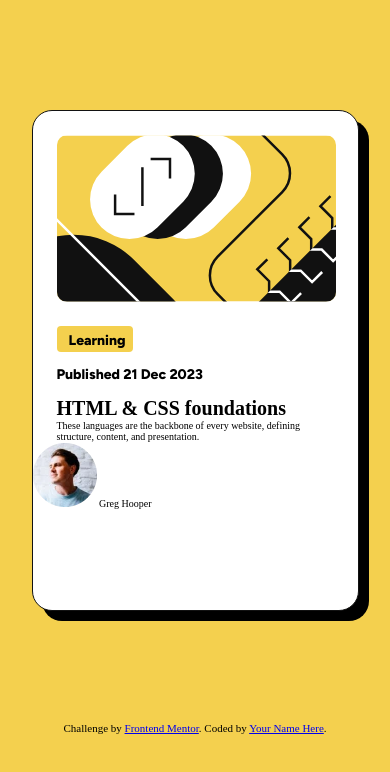
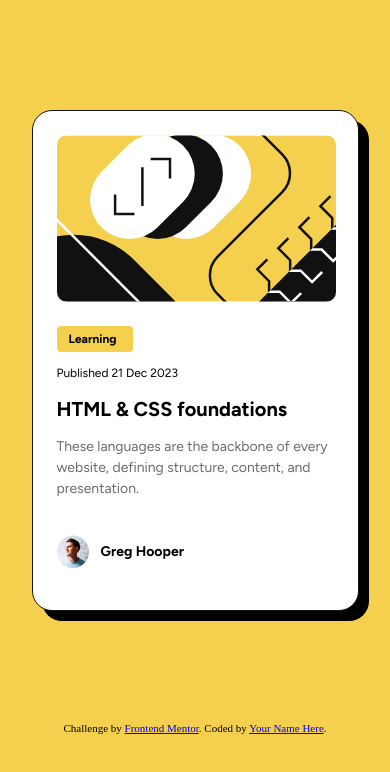
Before and after one commit to gillaercio/blog-preview-card-main, a plain HTML site: page index.html in a window 390 px wide. Drawn offline with Linux system fonts and the light colour scheme.

Commit message:
Mobile-first finished

```diff
--- a/assets/css/global.css
+++ b/assets/css/global.css
@@ -18,8 +18,10 @@ html {
   --gray-950: hsl(0, 0%, 7%);
 
   --font-family: 'Figtree', Arial, Helvetica, sans-serif;
-  --text-lg: bolder 2.4em/150% var(--font-family);
-  --text-md: 1.6em/150% var(--font-family);
-  --text-sm: 1.4em/150% var(--font-family);
-  --text: bolder 1.4em/150% var(--font-family);
+  --text-preset: bolder 2em/150% var(--font-family);
+  --text-preset2: 1.6em/150% var(--font-family);
+  --text-preset3: 1.4em/150% var(--font-family);
+  --text-preset3-bold: bolder 1.4em/150% var(--font-family);
+  --text: 1.2em/150% var(--font-family);
+  --text-bold: bolder 1.2em/150% var(--font-family);
 }
--- a/assets/css/main.css
+++ b/assets/css/main.css
@@ -43,15 +43,44 @@ body {
   border-radius: 4px;
 }
 
+#content .description h1 {
+  font: var(--text-preset);
+}
+
 #content .description .tittle h2 {
-  font: var(--text);
+  font: var(--text-bold);
   padding: 4px 12px;
 }
 
 #content .description h3 {
-  font: var(--text-sm);
+  font: var(--text);
+  line-height: 150%;
+}
+
+#content .description p {
+  font: var(--text-preset3);
+  color: var(--gray-500);
+}
+
+#content .description h3, #content .description p {
   padding-block: 12px;
 }
+
+#content .info {
+  display: flex;
+  align-items: center;
+  padding: 24px;
+  gap: 12px;
+}
+
+#content .info img {
+  width: 32px;
+}
+
+#content .info span {
+  font: var(--text-preset3-bold);
+}
+
 
 .attribution {
   font-size: 1.1em;
--- a/index.html
+++ b/index.html
@@ -11,7 +11,7 @@
   <title>Frontend Mentor | Blog preview card</title>
 
   <link rel="stylesheet" href="assets/css/index.css">
-  <link href="https://fonts.googleapis.com/css2?family=Figtree:ital,wght@0,800;1,800&display=swap" rel="stylesheet">
+  <link href="https://fonts.googleapis.com/css2?family=Figtree:ital,wght@0,300..900;1,300..900&display=swap" rel="stylesheet">
 </head>
 <body>
 
@@ -29,7 +29,7 @@
       <p>These languages are the backbone of every website, defining structure, content, and presentation.</p>
     </div>
 
-    <div>
+    <div class="info">
       <img src="assets/images/image-avatar.webp" alt="Avatar image">
       <span>Greg Hooper</span>
     </div>
```
